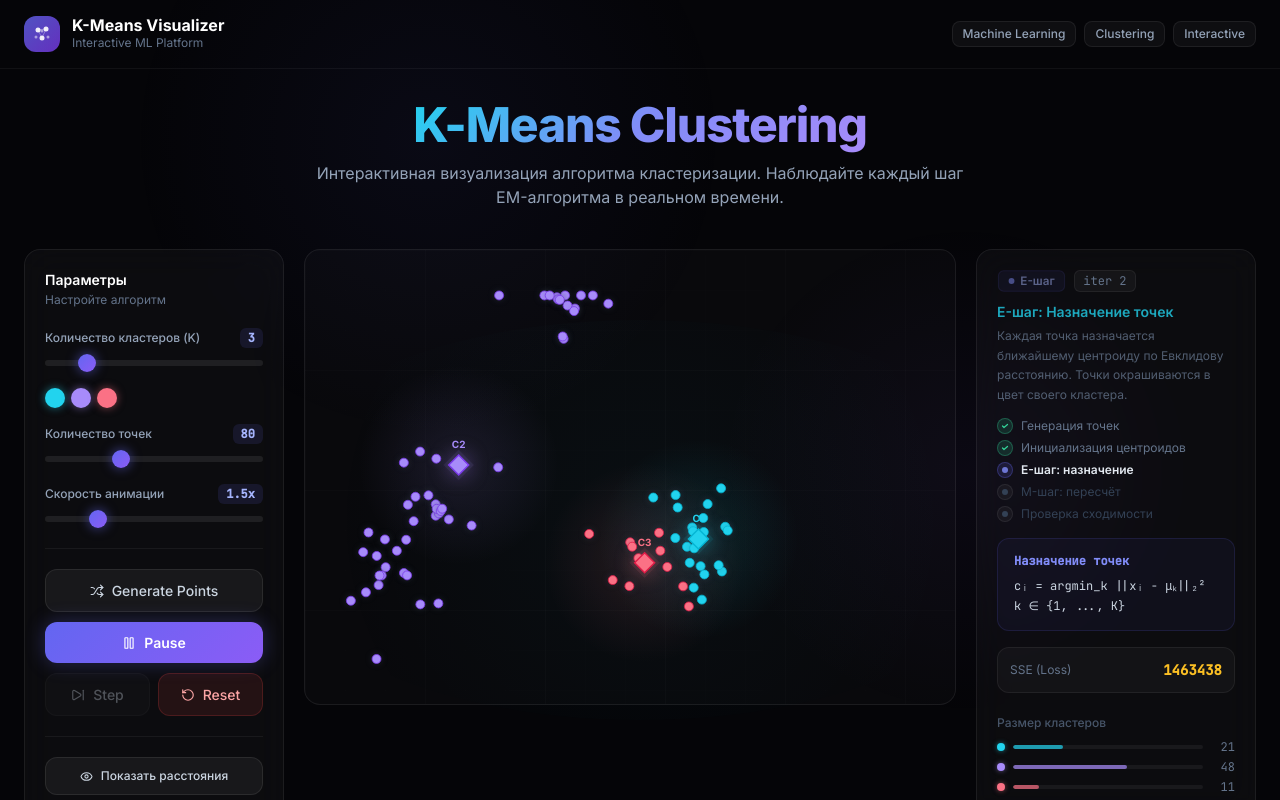
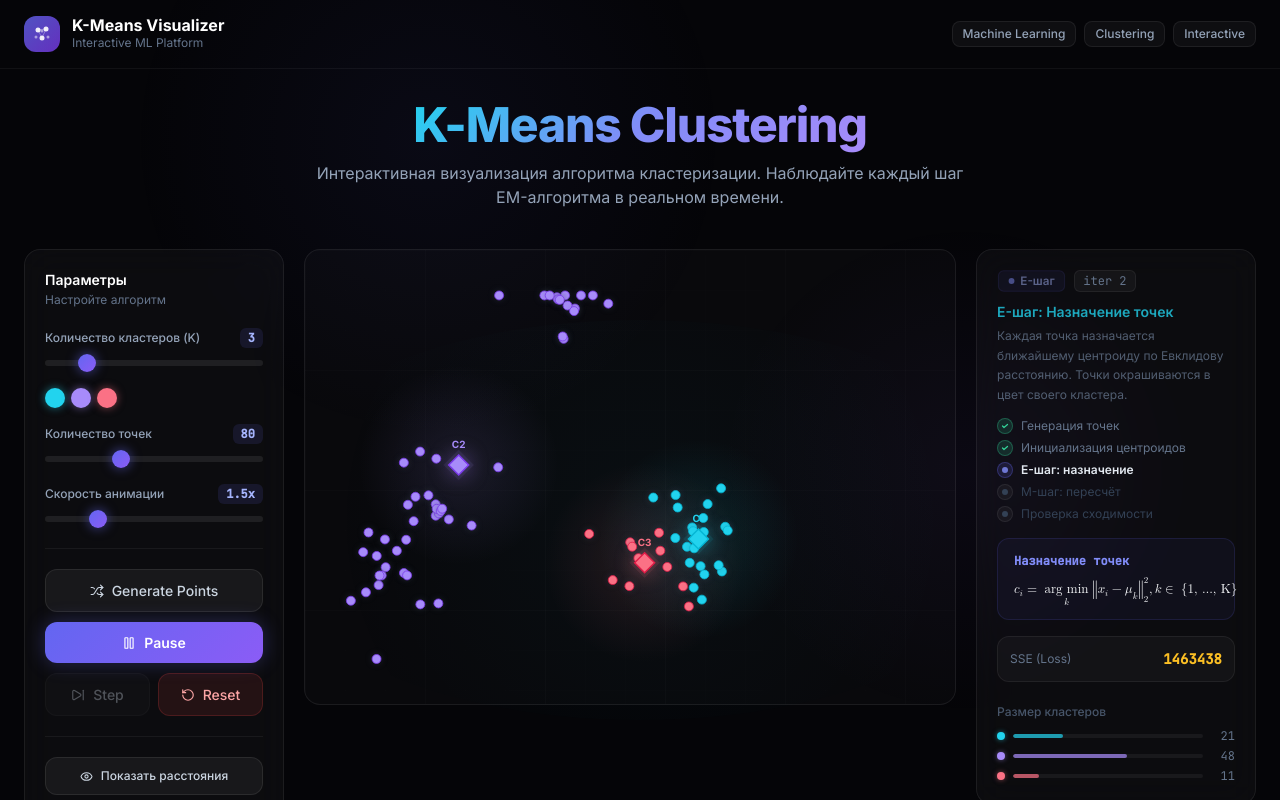
Before and after one commit to umedmukhitdinov/K-Means, a React (Vite) app: page / in a window 1280 px wide. Both pictures are taken after a click on the button "Start". Shown: the top 800 px of the page. Built offline with nearby package versions, Linux system fonts and the light colour scheme.

Commit message:
Improve mathematical formula rendering

```diff
--- /dev/null
+++ b/src/components/MathFormula.jsx
@@ -0,0 +1,123 @@
+import { Children } from 'react';
+
+const MATHML_NAMESPACE = 'http://www.w3.org/1998/Math/MathML';
+
+function Norm({ children, dimension = null, squared = false }) {
+  const norm = (
+    <mrow>
+      <mo>‖</mo>
+      {children}
+      <mo>‖</mo>
+    </mrow>
+  );
+
+  return (
+    dimension && squared
+      ? <msubsup>{norm}<mn>{dimension}</mn><mn>2</mn></msubsup>
+      : dimension
+        ? <msub>{norm}<mn>{dimension}</mn></msub>
+        : squared
+          ? <msup>{norm}<mn>2</mn></msup>
+          : norm
+  );
+}
+
+function MathLine({ number, children }) {
+  return (
+    <div className="math-formula-line">
+      {number && <span className="math-formula-number">{number})</span>}
+      <math xmlns={MATHML_NAMESPACE} display="block">
+        {children}
+      </math>
+    </div>
+  );
+}
+
+function Formula({ label, children, numbered = false }) {
+  return (
+    <div className="math-formula" aria-label={label}>
+      {numbered
+        ? Children.toArray(children).map((line, index) => (
+          <MathLine key={index} number={index + 1}>{line}</MathLine>
+        ))
+        : <MathLine>{children}</MathLine>}
+    </div>
+  );
+}
+
+export function InitializationFormula() {
+  return (
+    <Formula label="Вероятность выбора точки пропорциональна квадрату расстояния" numbered>
+      <mrow>
+        <mi>P</mi><mo>(</mo><msub><mi>x</mi><mi>i</mi></msub><mtext> выбран</mtext><mo>)</mo>
+        <mo>∝</mo><msup><mi>D</mi><mn>2</mn></msup><mo>(</mo><msub><mi>x</mi><mi>i</mi></msub><mo>)</mo>
+      </mrow>
+      <mrow>
+        <mi>D</mi><mo>(</mo><msub><mi>x</mi><mi>i</mi></msub><mo>)</mo><mo>=</mo>
+        <munder><mo>min</mo><mi>c</mi></munder><Norm dimension="2"><msub><mi>x</mi><mi>i</mi></msub><mo>−</mo><mi>c</mi></Norm>
+      </mrow>
+    </Formula>
+  );
+}
+
+export function AssignmentFormula() {
+  return (
+    <Formula label="Назначение точки ближайшему центроиду">
+      <mrow>
+        <msub><mi>c</mi><mi>i</mi></msub><mo>=</mo>
+        <munder><mo>arg min</mo><mi>k</mi></munder>
+        <Norm dimension="2" squared><msub><mi>x</mi><mi>i</mi></msub><mo>−</mo><msub><mi>μ</mi><mi>k</mi></msub></Norm>
+      </mrow>
+      <mo>,</mo><mtext> </mtext><mi>k</mi><mo>∈</mo><mo>{'{1, …, K}'}</mo>
+    </Formula>
+  );
+}
+
+export function UpdateFormula() {
+  return (
+    <Formula label="Обновление центроида как среднего точек кластера">
+      <mrow>
+        <msub><mi>μ</mi><mi>k</mi></msub><mo>=</mo>
+        <mfrac><mn>1</mn><msub><mi>|S|</mi><mi>k</mi></msub></mfrac>
+        <munder><mo>∑</mo><mrow><msub><mi>x</mi><mi>i</mi></msub><mo>∈</mo><msub><mi>S</mi><mi>k</mi></msub></mrow></munder>
+        <msub><mi>x</mi><mi>i</mi></msub>
+      </mrow>
+    </Formula>
+  );
+}
+
+export function ObjectiveFormula() {
+  return (
+    <Formula label="Целевая функция суммы квадратов расстояний" numbered>
+      <mrow>
+        <mi>J</mi><mo>=</mo>
+        <munderover><mo>∑</mo><mrow><mi>k</mi><mo>=</mo><mn>1</mn></mrow><mi>K</mi></munderover>
+        <munder><mo>∑</mo><mrow><msub><mi>x</mi><mi>i</mi></msub><mo>∈</mo><msub><mi>S</mi><mi>k</mi></msub></mrow></munder>
+        <Norm dimension="2" squared><msub><mi>x</mi><mi>i</mi></msub><mo>−</mo><msub><mi>μ</mi><mi>k</mi></msub></Norm>
+      </mrow>
+      <mrow><mi>J</mi><mo>→</mo><mtext> локальный min</mtext></mrow>
+    </Formula>
+  );
+}
+
+export function EuclideanFormula() {
+  return (
+    <Formula label="Евклидово расстояние">
+      <mrow>
+        <mi>d</mi><mo>(</mo><mi>x</mi><mo>,</mo><mi>μ</mi><mo>)</mo><mo>=</mo>
+        <msqrt><munderover><mo>∑</mo><mi>i</mi><mi>d</mi></munderover><msup><mrow><mo>(</mo><msub><mi>x</mi><mi>i</mi></msub><mo>−</mo><msub><mi>μ</mi><mi>i</mi></msub><mo>)</mo></mrow><mn>2</mn></msup></msqrt>
+      </mrow>
+    </Formula>
+  );
+}
+
+export function ConvergenceFormula() {
+  return (
+    <Formula label="Условие сходимости">
+      <mrow>
+        <Norm dimension="2"><msub><mi>μ</mi><mi>k</mi></msub><mo>(</mo><mtext>new</mtext><mo>)</mo><mo>−</mo><msub><mi>μ</mi><mi>k</mi></msub><mo>(</mo><mtext>old</mtext><mo>)</mo></Norm>
+        <mo>&lt;</mo><mi>ε</mi><mo>,</mo><mtext> </mtext><mo>∀</mo><mi>k</mi>
+      </mrow>
+    </Formula>
+  );
+}
--- a/src/components/StepCard.jsx
+++ b/src/components/StepCard.jsx
@@ -1,36 +1,30 @@
 import { motion, AnimatePresence } from 'framer-motion'; // Анимация смены фаз и чисел SSE
 import { PHASE, STEP_INFO } from '../hooks/useKMeans'; // Константы фаз и тексты подсказок
 import { CLUSTER_COLORS } from '../utils/colors'; // Цвета для полос размера кластеров
+import {
+  AssignmentFormula,
+  InitializationFormula,
+  ObjectiveFormula,
+  UpdateFormula,
+} from './MathFormula';
 
 const PHASE_FORMULAS = { // Формулы, показываемые в карточке по фазе
   [PHASE.IDLE]: null, // В режиме ожидания формул нет
   [PHASE.INITIALIZED]: {
     title: 'K-Means++ инициализация',
-    formula: [
-      'P(xᵢ выбран) ∝ D(xᵢ)²',
-      'D(xᵢ) = min_c ||xᵢ - c||₂',
-    ],
+    formula: InitializationFormula,
   },
   [PHASE.ASSIGN]: {
     title: 'Назначение точек',
-    formula: [
-      'cᵢ = argmin_k ||xᵢ - μₖ||₂²',
-      '     k ∈ {1, ..., K}',
-    ],
+    formula: AssignmentFormula,
   },
   [PHASE.UPDATE]: {
     title: 'Пересчёт центроидов',
-    formula: [
-      'μₖ = (1/|Sₖ|) Σ xᵢ',
-      '      xᵢ ∈ Sₖ',
-    ],
+    formula: UpdateFormula,
   },
   [PHASE.CONVERGED]: {
     title: 'Целевая функция (SSE)',
-    formula: [
-      'J = Σₖ Σ_{xᵢ∈Sₖ} ||xᵢ - μₖ||₂²',
-      'J → min (локальный минимум)',
-    ],
+    formula: ObjectiveFormula,
   },
 };
 
@@ -186,9 +180,7 @@ export default function StepCard({ phase, iteration, sseHistory, assignments, k
       {formula && (
         <div className="formula-box">
           <div className="text-xs text-indigo-400 font-semibold mb-2">{formula.title}</div>
-          {formula.formula.map((line, i) => (
-            <div key={i} className="text-slate-300 text-xs leading-relaxed">{line}</div>
-          ))}
+          <formula.formula />
         </div>
       )}
 
--- a/src/components/TheorySection.jsx
+++ b/src/components/TheorySection.jsx
@@ -1,5 +1,11 @@
 import { motion } from 'framer-motion'; // Анимация секции и смены вкладок
 import { useState } from 'react'; // Состояние активной вкладки теории
+import {
+  ConvergenceFormula,
+  EuclideanFormula,
+  ObjectiveFormula,
+  UpdateFormula,
+} from './MathFormula';
 
 const SECTIONS = [ // Массив вкладок с контентом (JSX)
   {
@@ -76,25 +82,25 @@ const SECTIONS = [ // Массив вкладок с контентом (JSX)
       <div className="space-y-4">
         <div className="formula-box">
           <div className="text-xs text-indigo-400 font-semibold mb-2">Целевая функция (SSE / Inertia)</div>
-          <div className="text-slate-200 text-sm">{'J = Σₖ₌₁ᴷ Σ_{xᵢ∈Sₖ} ‖xᵢ − μₖ‖²'}</div>
+          <ObjectiveFormula />
           <div className="text-slate-500 text-xs mt-2">
             Задача: найти разбиение S₁, ..., Sₖ, минимизирующее J
           </div>
         </div>
         <div className="formula-box">
           <div className="text-xs text-cyan-400 font-semibold mb-2">Евклидово расстояние</div>
-          <div className="text-slate-200 text-sm">d(x, μ) = √(Σᵢ (xᵢ − μᵢ)²)</div>
+          <EuclideanFormula />
         </div>
         <div className="formula-box">
           <div className="text-xs text-violet-400 font-semibold mb-2">Обновление центроида</div>
-          <div className="text-slate-200 text-sm">{'μₖ = (1 / |Sₖ|) × Σ_{xᵢ∈Sₖ} xᵢ'}</div>
+          <UpdateFormula />
           <div className="text-slate-500 text-xs mt-2">
             Среднее арифметическое — единственная точка, минимизирующая SSE внутри кластера
           </div>
         </div>
         <div className="formula-box">
           <div className="text-xs text-emerald-400 font-semibold mb-2">Условие сходимости</div>
-          <div className="text-slate-200 text-sm">‖μₖ_new − μₖ_old‖₂ &lt; ε, ∀k</div>
+          <ConvergenceFormula />
         </div>
       </div>
     ),
```
